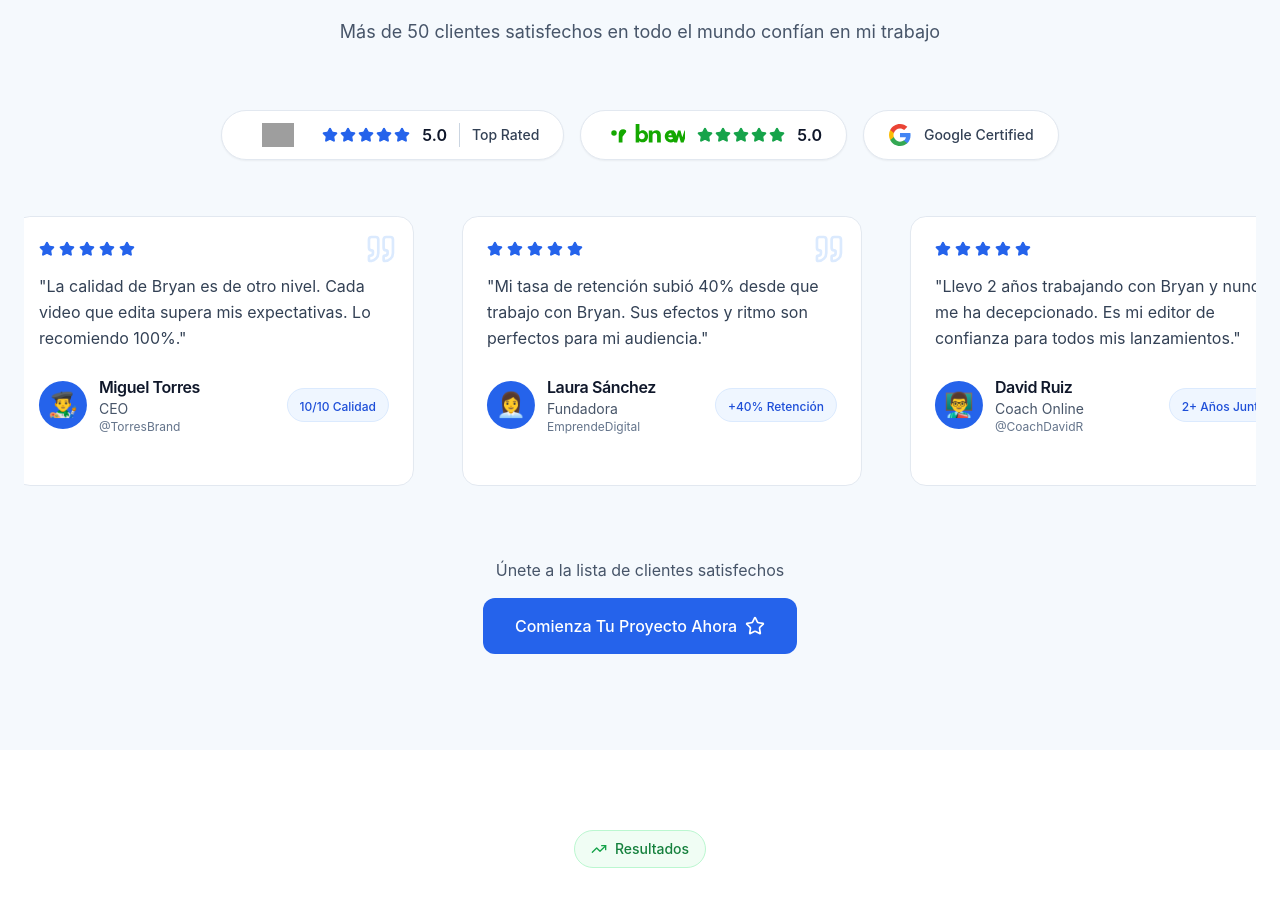
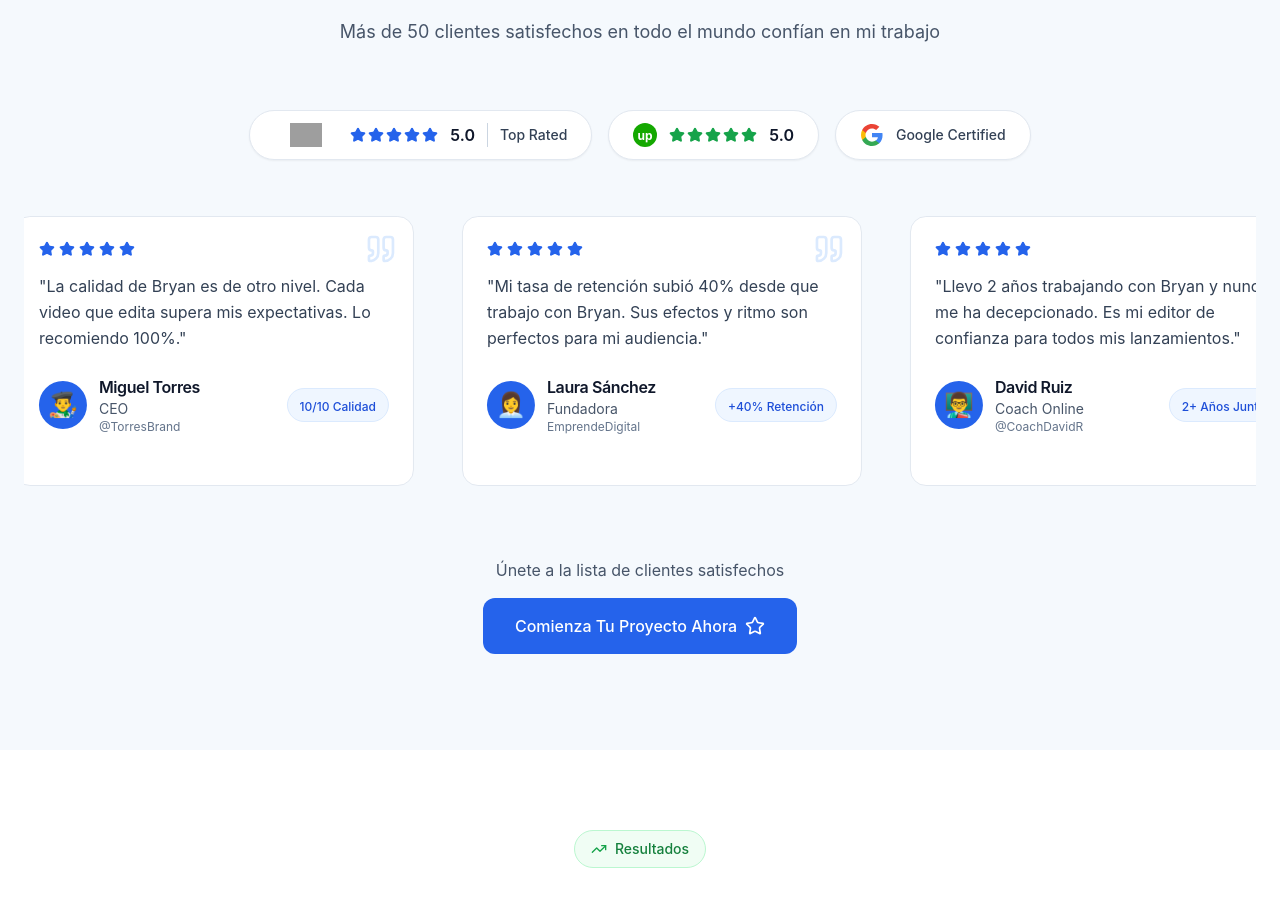
Before and after one commit to rizzot0/landingpagebryan, a React (Vite) app: page / in a window 1280 px wide. Shown: the part 2016-2918 px from the top of the page. Built offline with nearby package versions, Linux system fonts and the light colour scheme; grey boxes are pictures that could not be loaded.

Commit message:
Replace Upwork logo SVG with a simplified version for improved clarity and visual consistency

```diff
--- a/src/sections/Testimonials.jsx
+++ b/src/sections/Testimonials.jsx
@@ -102,10 +102,9 @@ const Testimonials = () => {
 
           {/* Upwork */}
           <div className="inline-flex items-center gap-3 px-6 py-3 bg-white border border-slate-200 rounded-full shadow-sm hover:shadow-md transition-shadow">
-            <svg className="w-20 h-6" viewBox="0 0 102 28" fill="#14a800">
-              <path d="M65.4 7.9c-2.1 0-3.8 1-5 2.6V8.2h-4.6v15.3h4.8v-8.5c0-2.3 1.2-3.5 3-3.5s2.8 1.2 2.8 3.4v8.6h4.8v-9.4c0-4-2.4-6.2-5.8-6.2zM84 7.9c-4.5 0-7.8 3.3-7.8 7.8s3.3 7.8 7.8 7.8c2.7 0 5-1.2 6.5-3.3l-3.4-2c-.7.9-1.8 1.5-3.1 1.5-1.8 0-3.2-1.1-3.6-2.9h10.7v-1.1c0-4.5-3.1-7.8-7.1-7.8zm-3.2 6.4c.5-1.6 1.7-2.6 3.2-2.6s2.7 1 3.1 2.6h-6.3zM48.1 7.9c-1.7 0-3.2.7-4.2 2V0h-4.8v23.5h4.6v-2.2c1 1.3 2.5 2.1 4.4 2.1 3.8 0 6.8-3.3 6.8-7.8s-3-7.7-6.8-7.7zm-1.1 11.5c-2.1 0-3.7-1.7-3.7-3.9s1.6-3.9 3.7-3.9 3.7 1.7 3.7 3.9-1.6 3.9-3.7 3.9zM101.4 8.2L98.6 17l-2.4-8.8h-3.1l-2.4 8.8-2.8-8.8h-5l5.5 15.3h3.5l2.4-8.1 2.4 8.1h3.5l5.5-15.3h-5.3z"/>
-              <circle cx="11.5" cy="11.5" r="3.5" fill="#14a800"/>
-              <path d="M26.9 8.2c-1-.9-2.3-1.4-3.8-1.4-3.1 0-5.6 2.5-5.6 5.6v11.1h4.8v-7.3c1.6-2.1 3.2-4.1 4.7-6.1l-.1-1.9z"/>
+            <svg className="w-6 h-6" viewBox="0 0 40 40" fill="none" xmlns="http://www.w3.org/2000/svg">
+              <circle cx="20" cy="20" r="20" fill="#14a800"/>
+              <text x="20" y="28" font-size="20" font-weight="bold" fill="white" text-anchor="middle">up</text>
             </svg>
             <div className="flex gap-0.5">
               {[...Array(5)].map((_, i) => (
```
